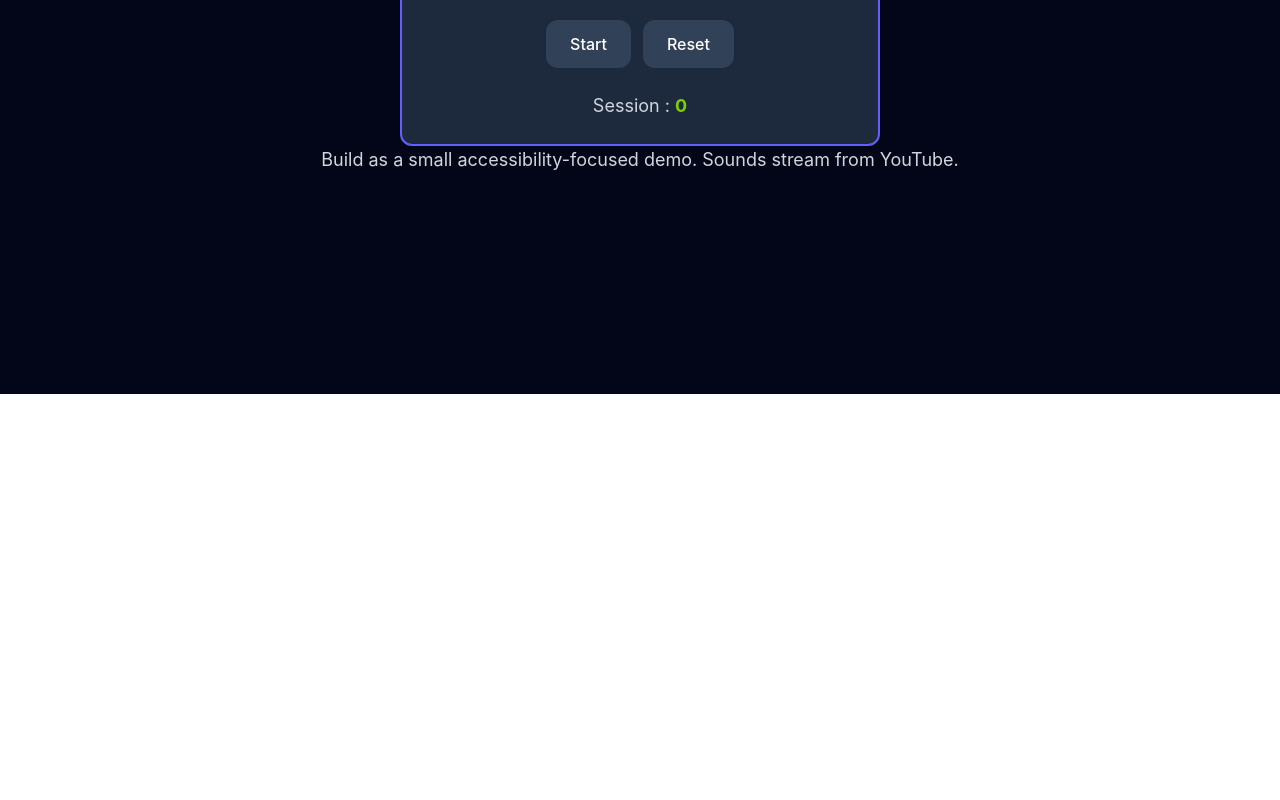
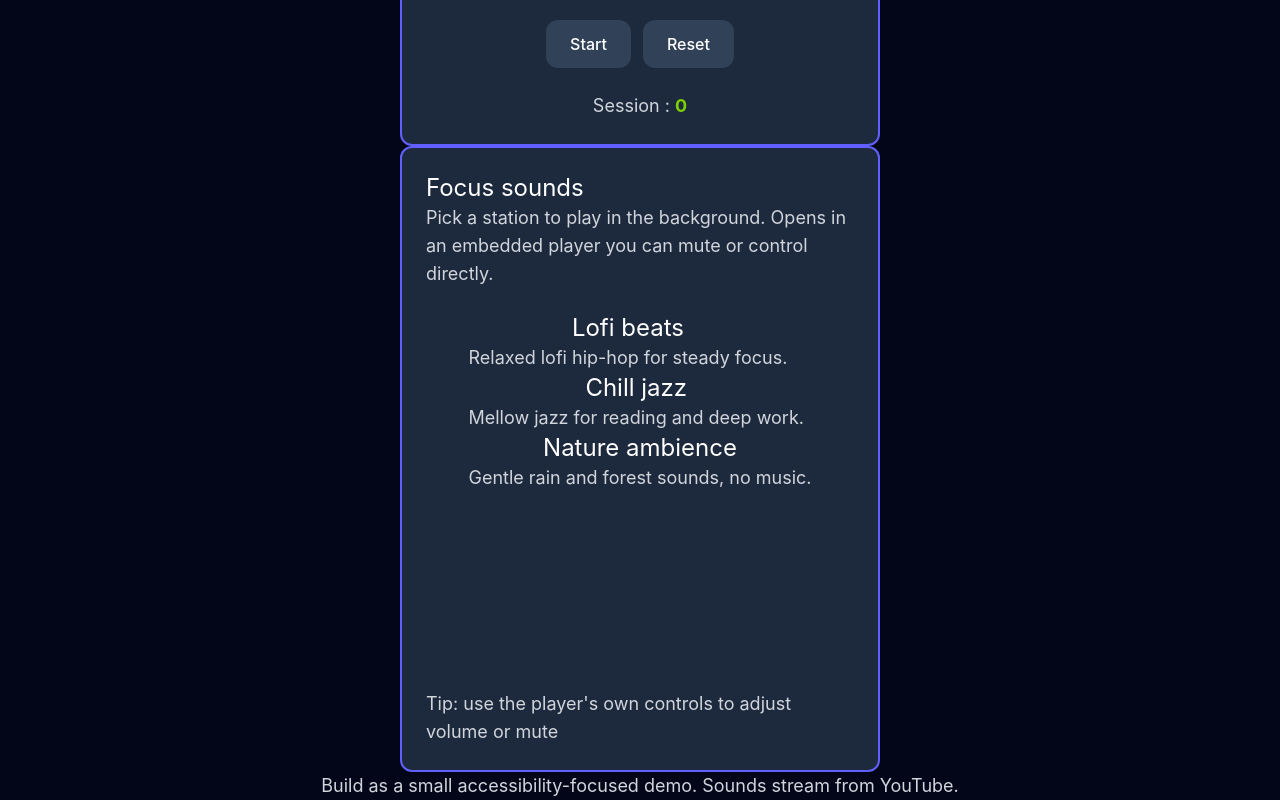
Before and after one commit to RomanIlyuk/The-Focus-Timer, a React (Vite) app: page / in a window 1280 px wide. Shown: the part 406-1206 px from the top of the page. Before the commit the page ends 800 px from the top, so only its background shows below. Built offline with nearby package versions, Linux system fonts and the light colour scheme.

Commit message:
feat: create MusicWidget Component

```diff
--- /dev/null
+++ b/src/components/MusicWidget/MusicHeader.jsx
@@ -0,0 +1,13 @@
+function MusicHeader() {
+  return (
+    <div>
+      <h1 className="text-white text-2xl">Focus sounds</h1>
+      <p className="text-gray-300 text-lg">
+        Pick a station to play in the background. Opens in an embedded player
+        you can mute or control directly.
+      </p>
+    </div>
+  );
+}
+
+export default MusicHeader;
--- /dev/null
+++ b/src/components/MusicWidget/MusicPlayer.jsx
@@ -0,0 +1,9 @@
+function MusicPlayer() {
+  return (
+    <div>
+      <iframe src="" frameborder="0"></iframe>
+    </div>
+  );
+}
+
+export default MusicPlayer;
--- /dev/null
+++ b/src/components/MusicWidget/MusicStations.jsx
@@ -0,0 +1,36 @@
+function MusicStations() {
+  return (
+    <nav aria-label="Music stations">
+      <ul>
+        <li>
+          <button type="button ">
+            <h3 className="text-white text-2xl">Lofi beats</h3>
+            <p className="text-gray-300 text-lg">
+              Relaxed lofi hip-hop for steady focus.
+            </p>
+          </button>
+        </li>
+
+        <li>
+          <button type="button">
+            <h3 className="text-white text-2xl">Chill jazz</h3>
+            <p className="text-gray-300 text-lg">
+              Mellow jazz for reading and deep work.
+            </p>
+          </button>
+        </li>
+
+        <li>
+          <button type="button">
+            <h3 className="text-white text-2xl">Nature ambience</h3>
+            <p className="text-gray-300 text-lg">
+              Gentle rain and forest sounds, no music.
+            </p>
+          </button>
+        </li>
+      </ul>
+    </nav>
+  );
+}
+
+export default MusicStations;
--- /dev/null
+++ b/src/components/MusicWidget/MusicTip.jsx
@@ -0,0 +1,9 @@
+function MusicTip() {
+  return (
+    <div>
+      <p className="text-gray-300 text-lg">Tip: use the player's own controls to adjust volume or mute</p>
+    </div>
+  );
+}
+
+export default MusicTip;
--- /dev/null
+++ b/src/components/MusicWidget/MusicWidget.jsx
@@ -0,0 +1,17 @@
+import MusicHeader from "./MusicHeader";
+import MusicStation from "./MusicStations";
+import MusicPlayer from "./MusicPlayer";
+import MusicTip from "./MusicTip";
+
+function MusicWidget() {
+  return (
+    <section className="bg-slate-800 m-auto p-6 flex flex-col items-center gap-6 max-w-120 border-2 border-indigo-500 rounded-xl">
+      <MusicHeader />
+      <MusicStation />
+      <MusicPlayer />
+      <MusicTip />
+    </section>
+  );
+}
+
+export default MusicWidget;
--- a/src/components/Timer/Timer.jsx
+++ b/src/components/Timer/Timer.jsx
@@ -16,7 +16,7 @@ const modes = {
 function Timer() {
   const [mode, setMode] = useState("focus");
 
-  const [time, setTime] = useState(0.05 * 60); // 25 minutes in seconds
+  const [time, setTime] = useState(25 * 60); // 25 minutes in seconds
   const [isRunning, setIsRunning] = useState(false);
   const [count, setCount] = useState(0);
 
@@ -66,10 +66,10 @@ function Timer() {
         toast.success("Focus time!");
       }
     }
-  }, [time]);
+  }, [time, mode]);
 
   return (
-    <div className="bg-slate-800 m-auto p-6 flex flex-col items-center gap-6 max-w-120 border-2 border-indigo-500 rounded-xl">
+    <section className="bg-slate-800 m-auto p-6 flex flex-col items-center gap-6 max-w-120 border-2 border-indigo-500 rounded-xl">
       <TimerModes
         mode={mode}
         setMode={setMode}
@@ -87,7 +87,7 @@ function Timer() {
       />
 
       <TimerCounter count={count} setCount={setCount} />
-    </div>
+    </section>
   );
 }
 
--- a/src/pages/Home.jsx
+++ b/src/pages/Home.jsx
@@ -1,12 +1,16 @@
 import Footer from "../components/Footer/Footer";
 import Header from "../components/Header/Header";
+import MusicWidget from "../components/MusicWidget/MusicWidget";
 import Timer from "../components/Timer/Timer";
 
 function Home() {
   return (
     <>
       <Header />
+
       <Timer />
+      <MusicWidget />
+
       <Footer />
     </>
   );
```
